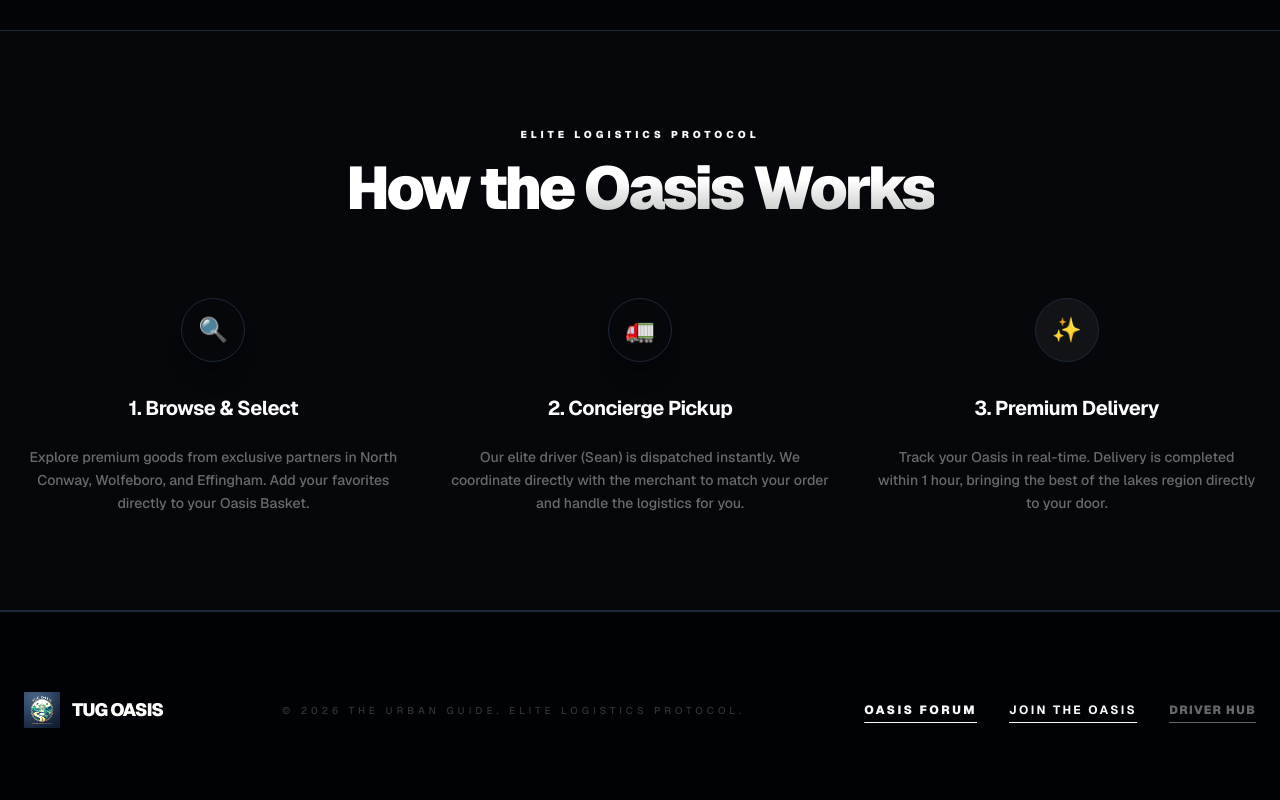
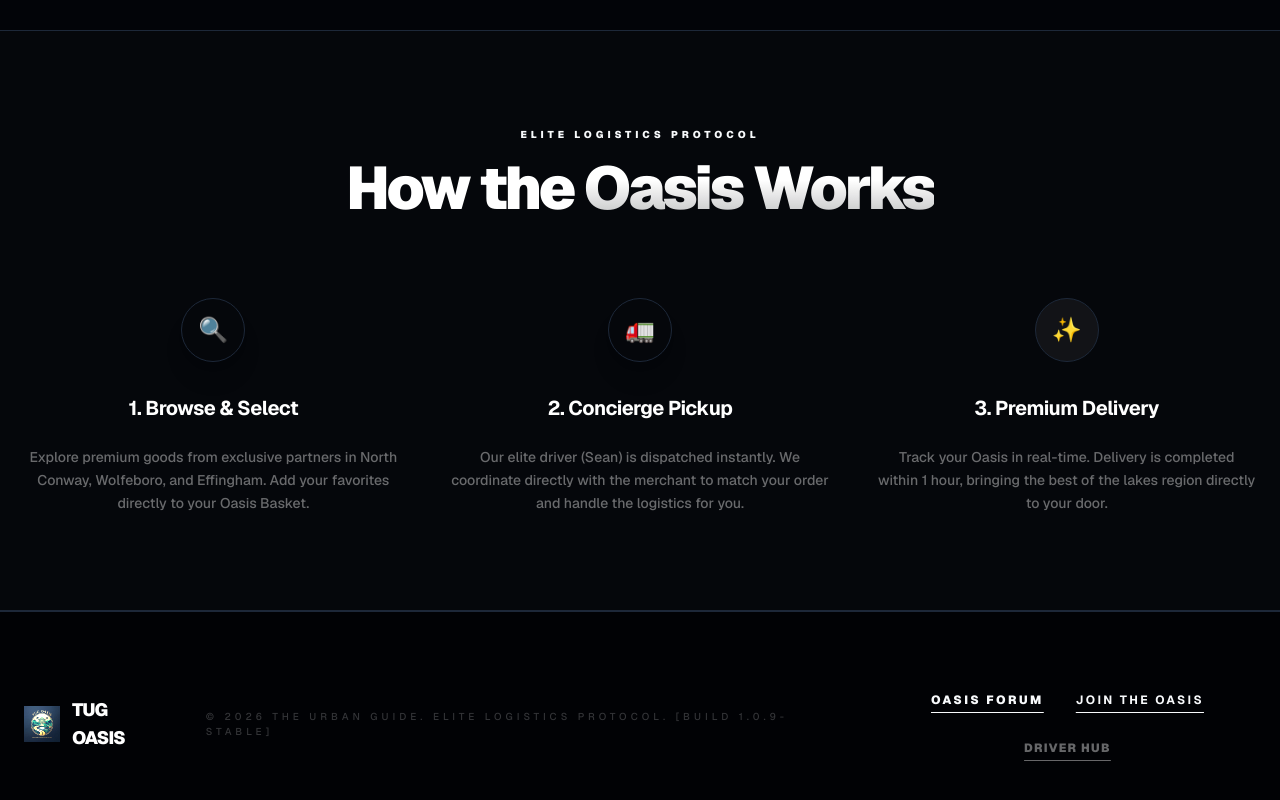
Before and after one commit to Resteral/Delivery, a Next.js app: page / in a window 1280 px wide. Shown: the part 1780-2580 px from the top of the page. Built offline with nearby package versions, Linux system fonts and the light colour scheme.

Commit message:
Trigger fresh stable build 1.0.9 for TUG Oasis

```diff
--- a/src/app/page.tsx
+++ b/src/app/page.tsx
@@ -211,7 +211,7 @@ export default function Home() {
              <Image src="/logo.png" alt="TUG Logo" width={36} height={36} className="brightness-200" />
              <span className="text-lg font-black tracking-tighter text-white">TUG OASIS</span>
           </div>
-          <p className="text-white/20 text-[10px] font-medium uppercase tracking-[0.4em]">&copy; 2026 The Urban Guide. Elite Logistics Protocol.</p>
+          <p className="text-white/20 text-[10px] font-medium uppercase tracking-[0.4em]">&copy; 2026 The Urban Guide. Elite Logistics Protocol. [BUILD 1.0.9-STABLE]</p>
           <div className="flex gap-8 text-center md:text-left flex-wrap justify-center">
             <Link href="/forum" className="text-xs font-black text-primary hover:text-white transition-colors uppercase tracking-[0.2em] underline underline-offset-8">Oasis Forum</Link>
             <Link href="/membership" className="text-xs font-bold text-secondary hover:text-white transition-colors uppercase tracking-[0.2em] underline underline-offset-8">Join the Oasis</Link>
```
